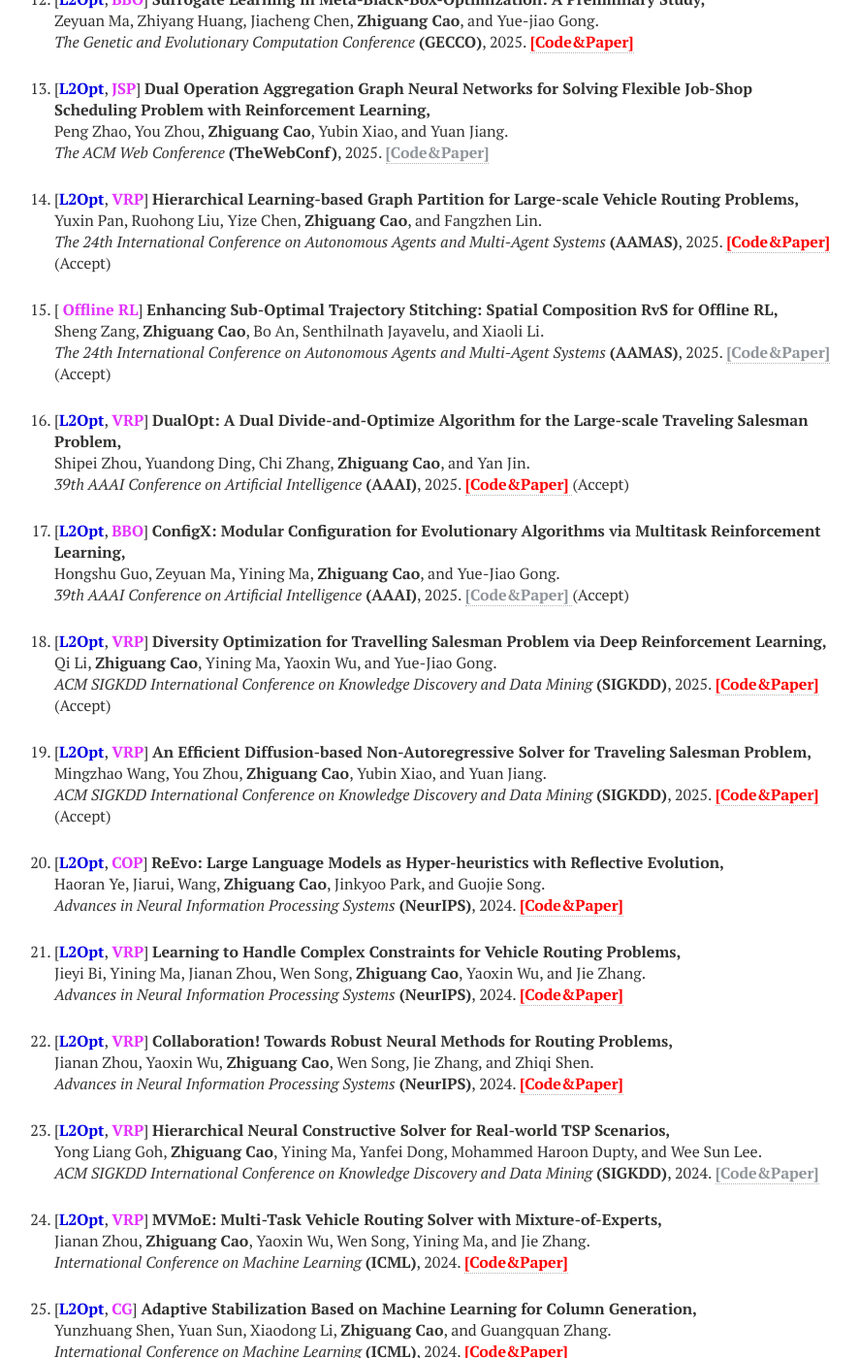
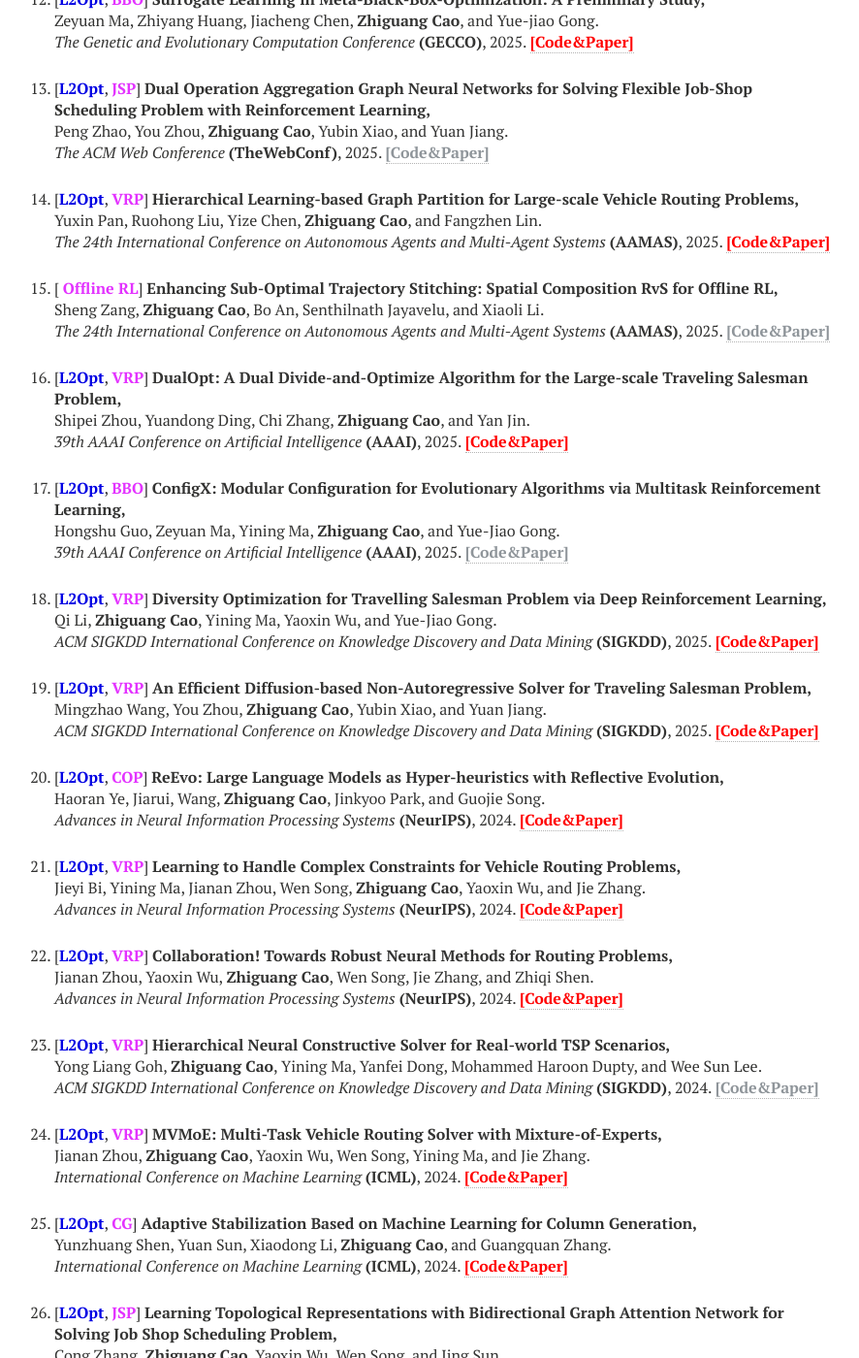
Before and after one commit to zhiguangcaosg/zhiguangcaosg.github.io, a Jekyll site: the page built from publications.md, in a window 1280 px wide and 1400 px high, scrolled down 1397 px. Shown: the whole window at 97% size, without its empty margins (264-1150 px from the left). Built offline with Jekyll 4.4.1, drawn with Linux system fonts in a browser that asks for light colours; nearby versions of some CDN libraries.

Commit message:
Update publications.html

```diff
--- a/_layouts/publications.html
+++ b/_layouts/publications.html
@@ -199,7 +199,7 @@ div.bibtex pre { font-size: 75%; overflow: auto;  width: 100%; padding: 0em 0em;
 <p>
 [<font color="#0000E3"><b>L2Opt</b></font>, <font color="#E333FF"><b>VRP</b></font>] <b>Hierarchical Learning-based Graph Partition for Large-scale Vehicle Routing Problems,</b>
 <br> Yuxin Pan, Ruohong Liu, Yize Chen, <b>Zhiguang Cao</b>, and Fangzhen Lin.<br>
-<i>The 24th International Conference on Autonomous Agents and Multi-Agent Systems</i> <b>(AAMAS)</b>, 2025.  <a href="https://github.com/panyxy/hlgp_cvrp" target="_blank"> <font color="#FF0000"><b>[Code&Paper]</b> </font></a> (Accept)
+<i>The 24th International Conference on Autonomous Agents and Multi-Agent Systems</i> <b>(AAMAS)</b>, 2025.  <a href="https://github.com/panyxy/hlgp_cvrp" target="_blank"> <font color="#FF0000"><b>[Code&Paper]</b> </font></a>
 </p>
 </li>
 
@@ -207,7 +207,7 @@ div.bibtex pre { font-size: 75%; overflow: auto;  width: 100%; padding: 0em 0em;
 <p>
 [ <font color="#E333FF"><b>Offline RL</b></font>] <b>Enhancing Sub-Optimal Trajectory Stitching: Spatial Composition RvS for Offline RL,</b>
 <br> Sheng Zang,  <b>Zhiguang Cao</b>,  Bo An, Senthilnath Jayavelu, and Xiaoli Li.<br>
-<i>The 24th International Conference on Autonomous Agents and Multi-Agent Systems</i> <b>(AAMAS)</b>, 2025. <a href="https://zhiguangcaosg.github.io/publications/"> <font color="#8F959A"><b>[Code&Paper]</b> </font></a> (Accept)
+<i>The 24th International Conference on Autonomous Agents and Multi-Agent Systems</i> <b>(AAMAS)</b>, 2025. <a href="https://zhiguangcaosg.github.io/publications/"> <font color="#8F959A"><b>[Code&Paper]</b> </font></a>
 </p>
 </li>
 
@@ -215,7 +215,7 @@ div.bibtex pre { font-size: 75%; overflow: auto;  width: 100%; padding: 0em 0em;
 <p>
 [<font color="#0000E3"><b>L2Opt</b></font>, <font color="#E333FF"><b>VRP</b></font>] <b>DualOpt: A Dual Divide-and-Optimize Algorithm for the Large-scale Traveling Salesman Problem,</b>
 <br> Shipei Zhou, Yuandong Ding, Chi Zhang,  <b>Zhiguang Cao</b>, and Yan Jin.<br>
-<i>39th AAAI Conference on Artificial Intelligence</i> <b>(AAAI)</b>, 2025.  <a href="https://github.com/Learning4Optimization-HUST/DualOpt" target="_blank"> <font color="#FF0000"><b>[Code&Paper]</b> </font></a> (Accept)
+<i>39th AAAI Conference on Artificial Intelligence</i> <b>(AAAI)</b>, 2025.  <a href="https://github.com/Learning4Optimization-HUST/DualOpt" target="_blank"> <font color="#FF0000"><b>[Code&Paper]</b> </font></a>
 </p>
 </li>
 
@@ -223,7 +223,7 @@ div.bibtex pre { font-size: 75%; overflow: auto;  width: 100%; padding: 0em 0em;
 <p>
 [<font color="#0000E3"><b>L2Opt</b></font>, <font color="#E333FF"><b>BBO</b></font>] <b>ConfigX: Modular Configuration for Evolutionary Algorithms via Multitask Reinforcement Learning,</b>
 <br> Hongshu Guo, Zeyuan Ma, Yining Ma,   <b>Zhiguang Cao</b>, and Yue-Jiao Gong.<br>
-<i>39th AAAI Conference on Artificial Intelligence</i> <b>(AAAI)</b>, 2025. <a href="https://zhiguangcaosg.github.io/publications/"> <font color="#8F959A"><b>[Code&Paper]</b> </font></a> (Accept)
+<i>39th AAAI Conference on Artificial Intelligence</i> <b>(AAAI)</b>, 2025. <a href="https://zhiguangcaosg.github.io/publications/"> <font color="#8F959A"><b>[Code&Paper]</b> </font></a>
 </p>
 </li>
 
@@ -231,7 +231,7 @@ div.bibtex pre { font-size: 75%; overflow: auto;  width: 100%; padding: 0em 0em;
 <p>
 [<font color="#0000E3"><b>L2Opt</b></font>, <font color="#E333FF"><b>VRP</b></font>] <b>Diversity Optimization for Travelling Salesman Problem via Deep Reinforcement Learning,</b>
 <br> Qi Li, <b>Zhiguang Cao</b>, Yining Ma, Yaoxin Wu, and Yue-Jiao Gong.<br>
-<i>ACM SIGKDD International Conference on Knowledge Discovery and Data Mining</i> <b>(SIGKDD)</b>, 2025. <a href="https://github.com/LiQisResearch/KDD--RF-MA3S" target="_blank"> <font color="#FF0000"><b>[Code&Paper]</b> </font></a> (Accept)
+<i>ACM SIGKDD International Conference on Knowledge Discovery and Data Mining</i> <b>(SIGKDD)</b>, 2025. <a href="https://github.com/LiQisResearch/KDD--RF-MA3S" target="_blank"> <font color="#FF0000"><b>[Code&Paper]</b> </font></a>
 </p>
 </li>
 
@@ -239,7 +239,7 @@ div.bibtex pre { font-size: 75%; overflow: auto;  width: 100%; padding: 0em 0em;
 <p>
 [<font color="#0000E3"><b>L2Opt</b></font>, <font color="#E333FF"><b>VRP</b></font>] <b>An Efficient Diffusion-based Non-Autoregressive Solver for Traveling Salesman Problem,</b>
 <br> Mingzhao Wang, You Zhou, <b>Zhiguang Cao</b>, Yubin Xiao, and Yuan Jiang.<br>
-<i>ACM SIGKDD International Conference on Knowledge Discovery and Data Mining</i> <b>(SIGKDD)</b>, 2025. <a href="https://github.com/DEITSP/DEITSP" target="_blank"> <font color="#FF0000"><b>[Code&Paper]</b> </font></a> (Accept)
+<i>ACM SIGKDD International Conference on Knowledge Discovery and Data Mining</i> <b>(SIGKDD)</b>, 2025. <a href="https://github.com/DEITSP/DEITSP" target="_blank"> <font color="#FF0000"><b>[Code&Paper]</b> </font></a>
 </p>
 </li>
 
```
